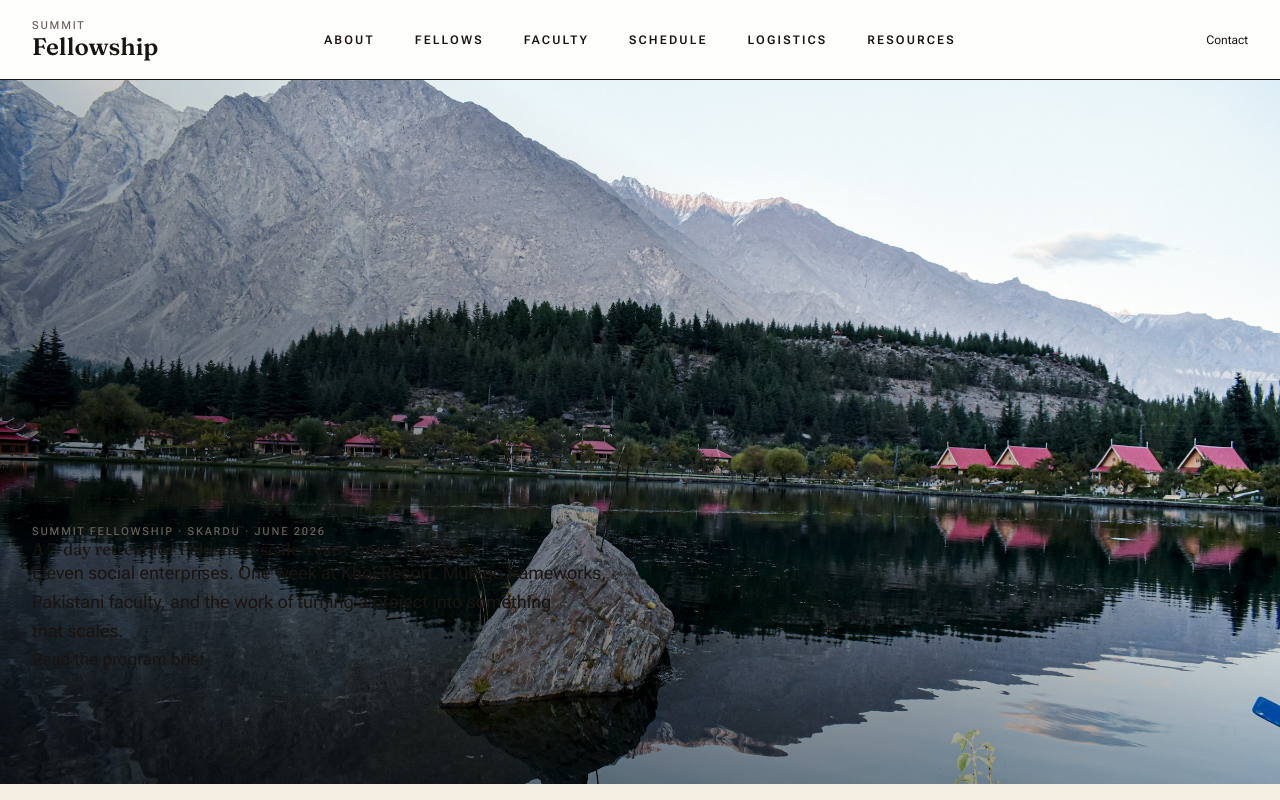
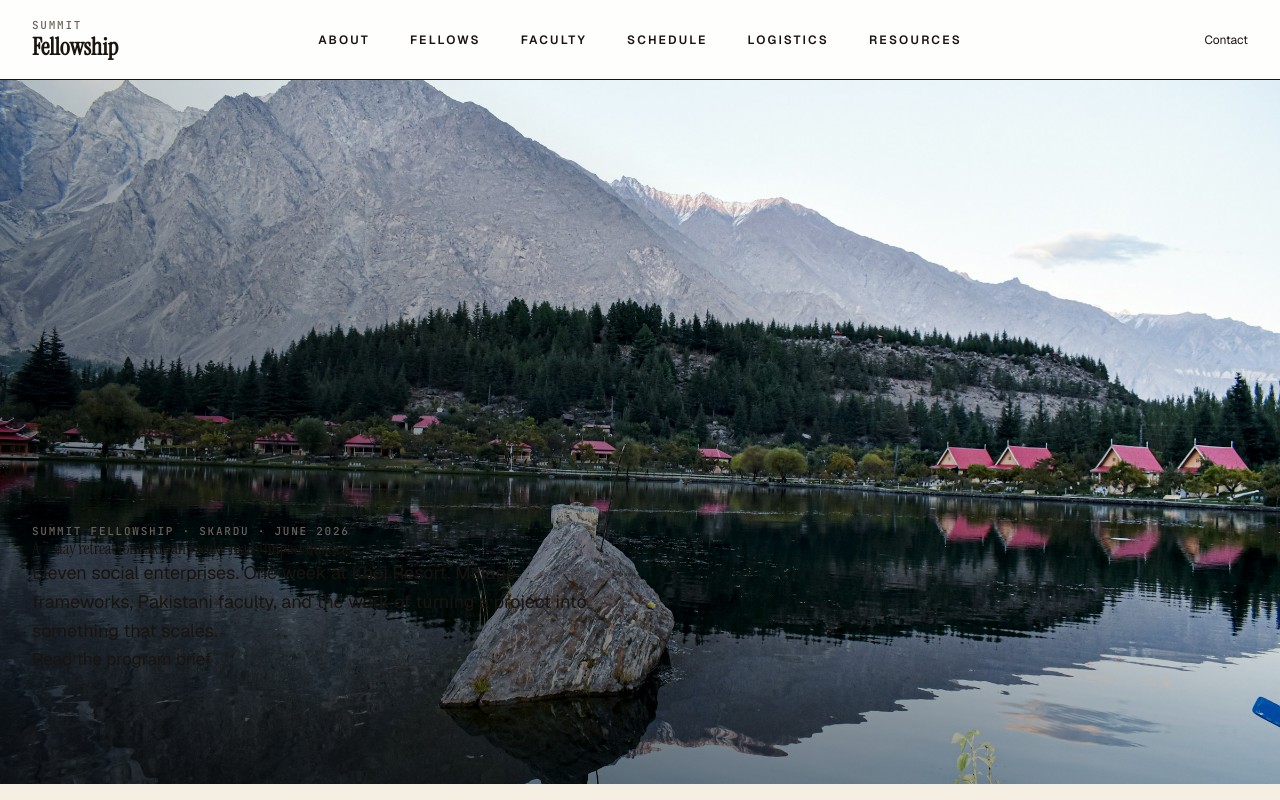
Before and after one commit to usmanjaved-droid/summit-fellowship-website, a Next.js app: page / in a window 1280 px wide. Shown: the top 800 px of the page. Built offline with nearby package versions, Linux system fonts and the light colour scheme.

Commit message:
feat(fonts): switch to Instrument Serif + Geist + JetBrains Mono via next/font

```diff
--- a/app/layout.tsx
+++ b/app/layout.tsx
@@ -1,25 +1,33 @@
 import type { Metadata } from 'next';
-import { Fraunces, Roboto_Flex } from 'next/font/google';
+import { Instrument_Serif, Geist, JetBrains_Mono } from 'next/font/google';
 import Header from './components/Header';
 import Footer from './components/Footer';
 import './globals.css';
 
-const fraunces = Fraunces({
+const instrumentSerif = Instrument_Serif({
   subsets: ['latin'],
+  weight: '400',
+  style: ['normal', 'italic'],
   display: 'swap',
   variable: '--font-serif',
-  axes: ['opsz'],
 });
 
-const robotoFlex = Roboto_Flex({
+const geist = Geist({
   subsets: ['latin'],
   display: 'swap',
   variable: '--font-sans',
 });
 
+const jetbrainsMono = JetBrains_Mono({
+  subsets: ['latin'],
+  display: 'swap',
+  variable: '--font-mono',
+});
+
 export const metadata: Metadata = {
-  title: 'Summit Fellowship | Skardu Scale-Up Fellowship',
-  description: 'A 7-day intensive retreat for Pakistani social entrepreneurs to design scale-ready impact solutions.',
+  title: 'Summit Fellowship — Designed for Scale',
+  description:
+    "The Skardu Scale-Up Fellowship. A 7-day intensive retreat for Pakistan's most promising social enterprises. June 7–14, 2026.",
 };
 
 export default function RootLayout({
@@ -28,12 +36,13 @@ export default function RootLayout({
   children: React.ReactNode;
 }) {
   return (
-    <html lang="en" className={`${fraunces.variable} ${robotoFlex.variable}`}>
-      <body className="flex flex-col min-h-screen">
+    <html
+      lang="en"
+      className={`${instrumentSerif.variable} ${geist.variable} ${jetbrainsMono.variable}`}
+    >
+      <body>
         <Header />
-        <main className="flex-grow">
-          {children}
-        </main>
+        <main>{children}</main>
         <Footer />
       </body>
     </html>
```
